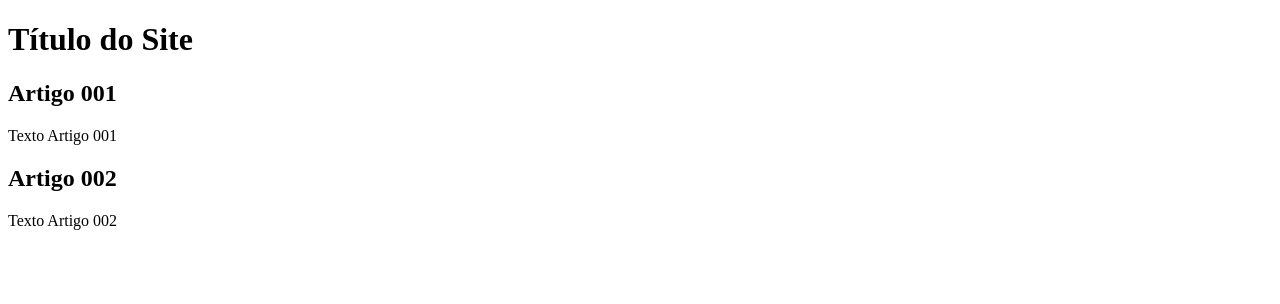
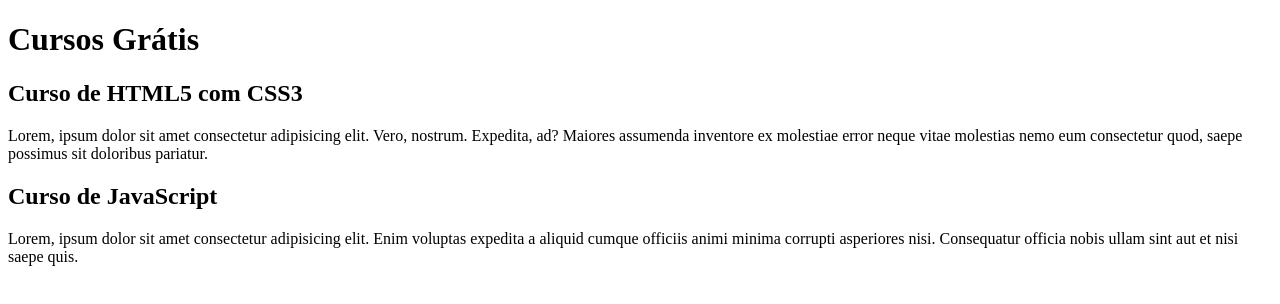
Before and after one commit to ismaelzanella/projeto-site, a plain HTML site: page index.html in a window 1280 px wide. Drawn offline with Linux system fonts and the light colour scheme.

Commit message:
Comecei a escrever o conteúdo

```diff
--- a/index.html
+++ b/index.html
@@ -8,15 +8,15 @@
 <body>
   <main>
     <header>
-      <h1>Título do Site</h1>
+      <h1>Cursos Grátis</h1>
     </header>
     <article>
-      <h2>Artigo 001</h2>
-      <p>Texto Artigo 001</p>
+      <h2>Curso de HTML5 com CSS3</h2>
+      <p>Lorem, ipsum dolor sit amet consectetur adipisicing elit. Vero, nostrum. Expedita, ad? Maiores assumenda inventore ex molestiae error neque vitae molestias nemo eum consectetur quod, saepe possimus sit doloribus pariatur.</p>
     </article>
     <article>
-      <h2>Artigo 002</h2>
-      <p>Texto Artigo 002</p>
+      <h2>Curso de JavaScript</h2>
+      <p>Lorem, ipsum dolor sit amet consectetur adipisicing elit. Enim voluptas expedita a aliquid cumque officiis animi minima corrupti asperiores nisi. Consequatur officia nobis ullam sint aut et nisi saepe quis.</p>
     </article>
   </main>
 </body>
```
